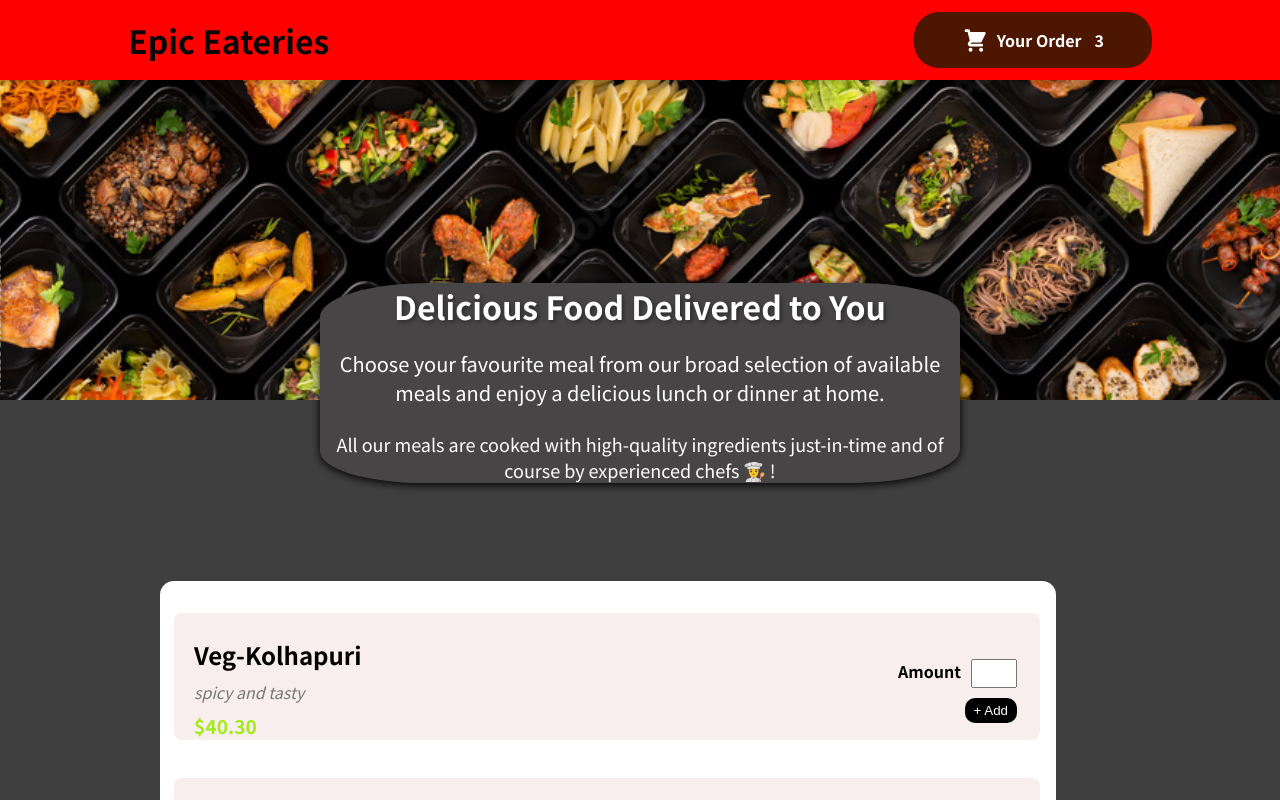
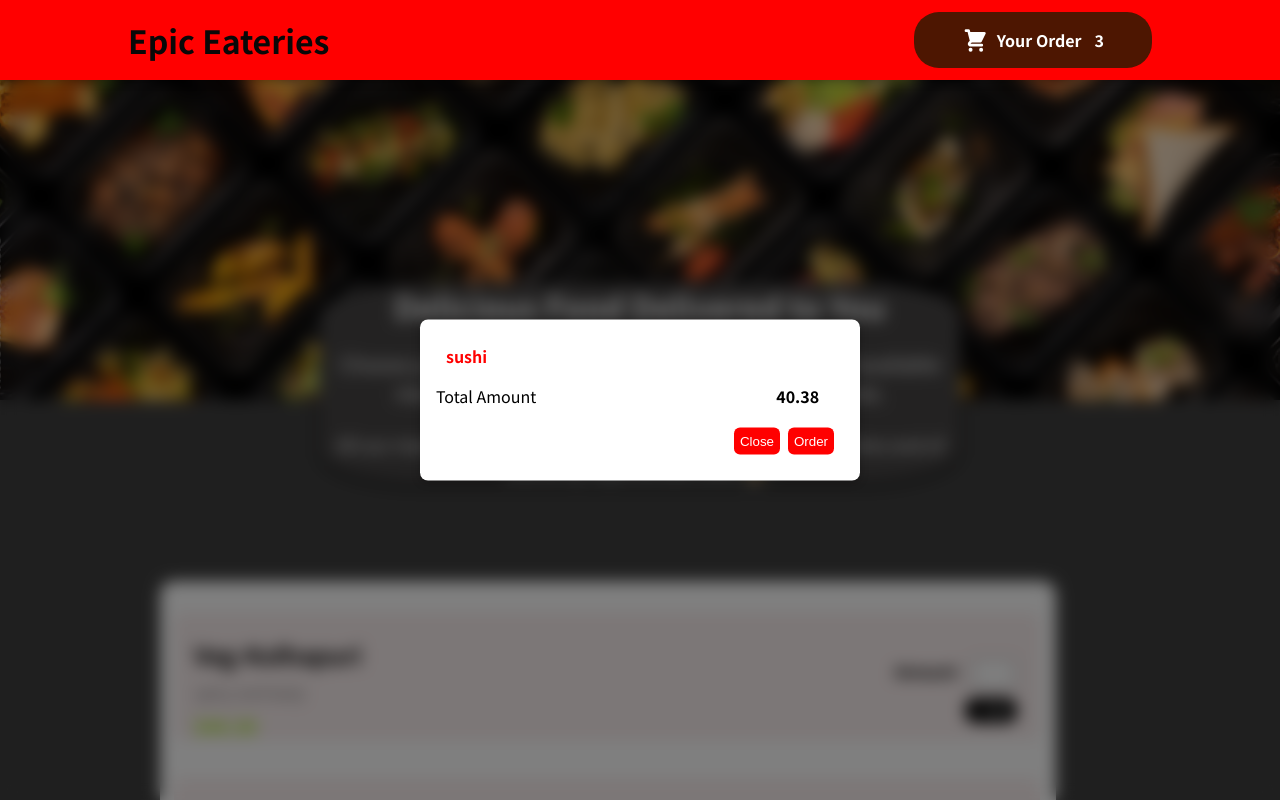
Before and after one commit to Vaibhavdesai99/Restaurant-Website--React-JS, a React (Create React App) app: page / in a window 1280 px wide. Shown: the top 800 px of the page. Built offline with nearby package versions, Linux system fonts and the light colour scheme.

Commit message:
Creating Portal and Modal

```diff
--- a/public/index.html
+++ b/public/index.html
@@ -28,6 +28,7 @@
   </head>
   <body>
     <noscript>You need to enable JavaScript to run this app.</noscript>
+    <div id="overlays"></div>
     <div id="root"></div>
     <!--
       This HTML file is a template.
--- a/src/App.js
+++ b/src/App.js
@@ -1,17 +1,18 @@
-import React from 'react'
-import Header from './Components/Layout/Header'
-import Meals from './Components/Meals/Meals'
+import React from "react";
+import Header from "./Components/Layout/Header";
+import Meals from "./Components/Meals/Meals";
+import Cart from "./Components/Cart/Cart";
 
 const App = () => {
   return (
-    <div>
-    <Header/>
-    <main>
-    <Meals/>
-    </main>
+    <>
+      <Cart />
+      <Header />
+      <main>
+        <Meals />
+      </main>
+    </>
+  );
+};
 
-    </div>
-  )
-}
-
-export default App
+export default App;
--- /dev/null
+++ b/src/Components/Cart/Cart.js
@@ -0,0 +1,28 @@
+import React from "react";
+import classes from "./Cart.module.css";
+import Modal from "../UI/Modal";
+const Cart = (props) => {
+  const cartItems = (
+    <ul className={classes["cart-items"]}>
+      {[{ id: "c1", name: "sushi", amount: 2, price: 19.9 }].map((item) => (
+        <li>{item.name}</li>
+      ))}
+    </ul>
+  );
+
+  return (
+    <Modal>
+      {cartItems}
+      <div className={classes.Total}>
+        <spn>Total Amount</spn>
+        <span>40.38</span>
+      </div>
+      <div className={classes.actions}>
+        <button className={classes["button--alt"]}>Close</button>
+        <button className={classes.button}>Order</button>
+      </div>
+    </Modal>
+  );
+};
+
+export default Cart;
--- /dev/null
+++ b/src/Components/Cart/Cart.module.css
@@ -0,0 +1,30 @@
+.Total {
+  display: flex;
+  flex-direction: row;
+  align-items: center;
+  gap: 15rem;
+}
+
+.actions {
+  margin-top: 10px;
+
+  margin-left: 18rem;
+  display: flex;
+  justify-content: space-around;
+  padding: 10px 6px;
+}
+.button--alt {
+  background-color: red;
+  padding: 6px 6px;
+  border: none;
+  border-radius: 6px;
+  color: white;
+}
+
+.button {
+  background-color: red;
+  padding: 6px 6px;
+  border: none;
+  border-radius: 6px;
+  color: white;
+}
--- a/src/Components/Meals/AvailableMeals.js
+++ b/src/Components/Meals/AvailableMeals.js
@@ -1,50 +1,53 @@
-import React from 'react'
-import classes from './AvailableMeals.module.css'
-import MealItems from './MealItem/MealItems'
-import Card from '../UI/Card'
-const Dummy_Meals=[
+import React from "react";
+import classes from "./AvailableMeals.module.css";
+import MealItems from "./MealItem/MealItems";
+import Card from "../UI/Card";
+const Dummy_Meals = [
   {
-    id:'m1',
-    name:'Veg-Kolhapuri',
-    description:'spicy and tasty',
-    price:40.30
+    id: "m1",
+    name: "Veg-Kolhapuri",
+    description: "spicy and tasty",
+    price: 40.3,
   },
   {
-    id:'m2',
-    name:'Chicken Handi',
-    description:'Roasted and spicy',
-    price:30.30
+    id: "m2",
+    name: "Chicken Handi",
+    description: "Roasted and spicy",
+    price: 30.3,
   },
   {
-    id:'m3',
-    name:'Paneer Masala',
-    description:'A Pune Speciality',
-    price:20.27
+    id: "m3",
+    name: "Paneer Masala",
+    description: "A Pune Speciality",
+    price: 20.27,
   },
   {
-    id:'m4',
-    name:'Chicken Lolipop',
-    description:'Restaurant special dish',
-    price:70.32
-}
-]
-
-
+    id: "m4",
+    name: "Chicken Lolipop",
+    description: "Restaurant special dish",
+    price: 70.32,
+  },
+];
 
 const AvailableMeals = () => {
-    const Mealslist = Dummy_Meals.map((meal)=>{
-        return  <MealItems key={meal.id} name={meal.name} description={meal.description} price={meal.price}/>
-    })
+  const Mealslist = Dummy_Meals.map((meal) => {
+    return (
+      <MealItems
+        id={meal.id}
+        key={meal.id}
+        name={meal.name}
+        description={meal.description}
+        price={meal.price}
+      />
+    );
+  });
   return (
     <section className={classes.meals}>
       <Card>
-       <ul>
-            {Mealslist}
-        </ul>
+        <ul>{Mealslist}</ul>
       </Card>
+    </section>
+  );
+};
 
-    </section>
-  )
-}
-
-export default AvailableMeals
+export default AvailableMeals;
--- a/src/Components/Meals/MealItem/MealItemForm.js
+++ b/src/Components/Meals/MealItem/MealItemForm.js
@@ -1,19 +1,21 @@
-import React from 'react'
-import Input from '../../UI/Input'
-import classes from './MealItemForm.module.css'
+import React from "react";
+import Input from "../../UI/Input";
+import classes from "./MealItemForm.module.css";
 const MealItemForm = (props) => {
   return (
-   <form className={classes.form}>
-    <Input label='Amount' input={{
-        id:'amount',
-        type:'number',
-        min:'1',
-        max:'5'
+    <form className={classes.form}>
+      <Input
+        label="Amount "
+        input={{
+          id: "amount_" + props.id,
+          type: "number",
+          min: "1",
+          max: "5",
+        }}
+      />
+      <button> + Add</button>
+    </form>
+  );
+};
 
-    }}/>
-    <button> + Add</button>
-   </form>
-  )
-}
-
-export default MealItemForm
+export default MealItemForm;
--- /dev/null
+++ b/src/Components/UI/Modal.js
@@ -0,0 +1,29 @@
+import React from "react";
+import ReactDOM from "react-dom";
+import classes from "./Modal.module.css";
+
+const Backdrop = (props) => {
+  return <div className={classes.backdrop}></div>;
+};
+
+const ModalOverlay = (props) => {
+  return (
+    <div className={classes.modal}>
+      <div className={classes.content}>{props.children}</div>
+    </div>
+  );
+};
+const portalElement = document.getElementById("overlays");
+const Modal = (props) => {
+  return (
+    <>
+      {ReactDOM.createPortal(<Backdrop />, portalElement)}
+      {ReactDOM.createPortal(
+        <ModalOverlay>{props.children}</ModalOverlay>,
+        portalElement
+      )}
+    </>
+  );
+};
+
+export default Modal;
--- /dev/null
+++ b/src/Components/UI/Modal.module.css
@@ -0,0 +1,52 @@
+/* Modal.module.css */
+
+.backdrop {
+  position: fixed;
+  top: 0;
+  left: 0;
+  width: 100%;
+  height: 100%;
+  background-color: rgba(0, 0, 0, 0.5);
+  backdrop-filter: blur(8px);
+  z-index: 10;
+}
+
+.modal {
+  position: fixed;
+  top: 50%;
+  left: 50%;
+  transform: translate(-50%, -50%);
+  background-color: white;
+  border-radius: 8px;
+  box-shadow: 0 2px 8px rgba(0, 0, 0, 0.25);
+  z-index: 20;
+  max-width: 90%;
+  width: 440px;
+  max-height: 80%;
+  overflow-y: auto;
+}
+.modal ul {
+  margin-left: -30px;
+  font-weight: bold;
+  margin-top: 8px;
+  color: red;
+}
+
+.content span {
+  font-weight: bold;
+}
+.content {
+  padding: 1rem;
+}
+/*
+.close-button {
+  position: absolute;
+  top: 0.5rem;
+  right: 0.5rem;
+  font-size: 1.5rem;
+  color: #888;
+  cursor: pointer;
+  margin-left: 18rem;
+} */
+
+/* Add any additional styles or modifications as needed */
```
Lines whose indentation alone changed are shown as unchanged.
